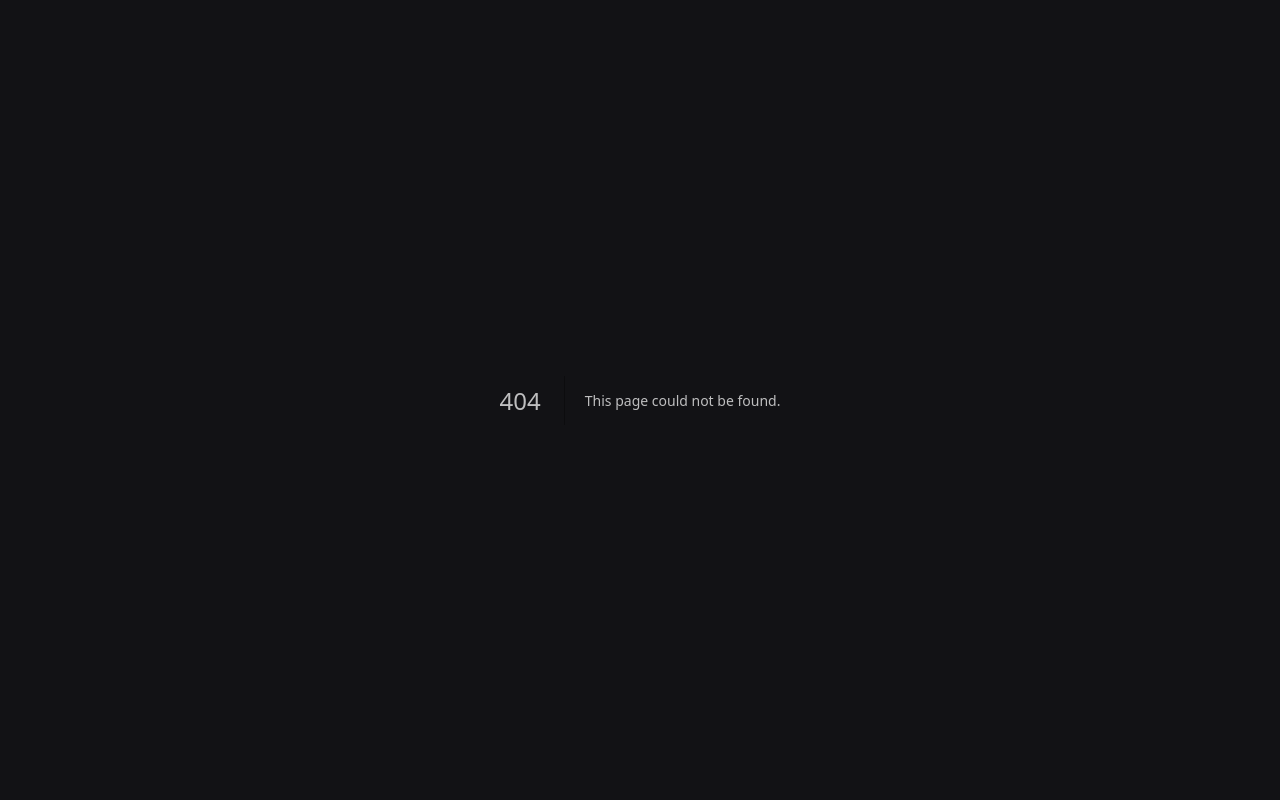
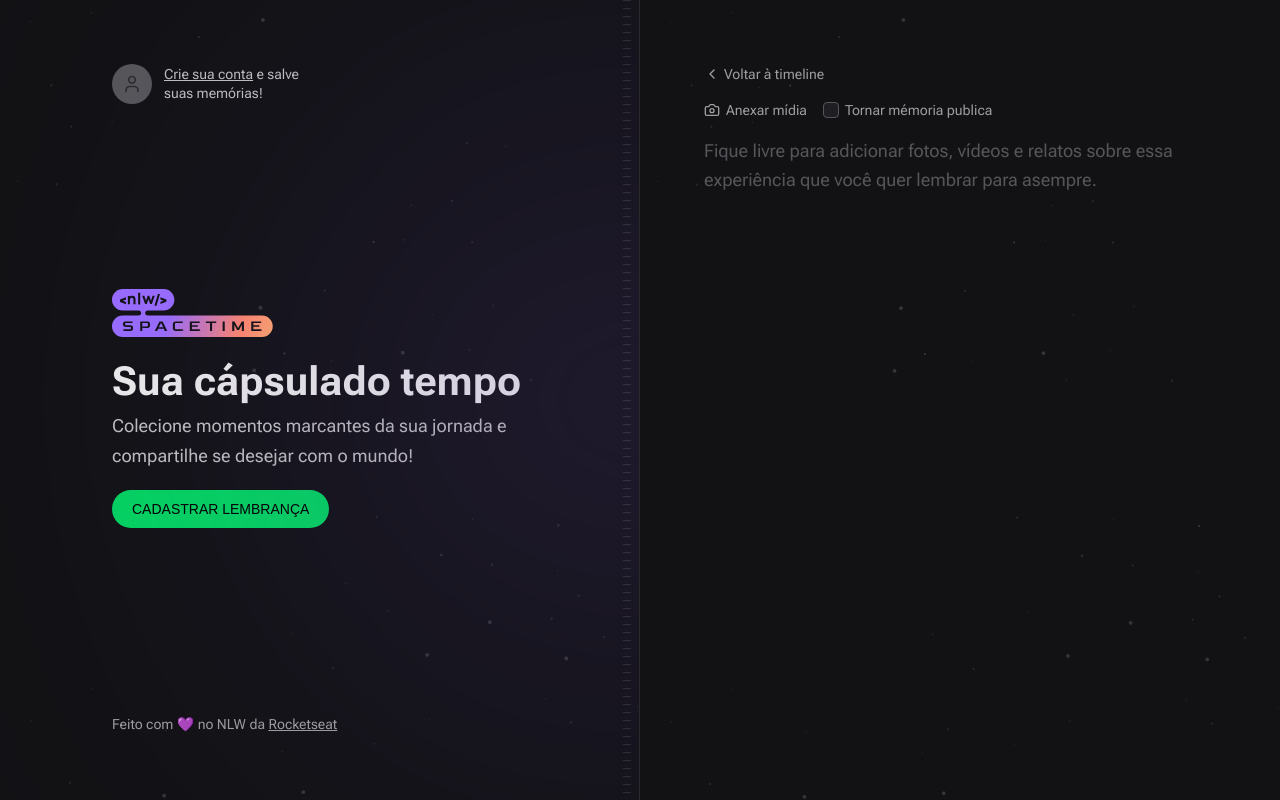
Before and after one commit to Jtomio/ignite-nlw-spacetime, a Next.js app in the folder frontend/: page /memories/new in a window 1280 px wide. Before the commit this address had no page. Built offline with nearby package versions, Linux system fonts and the light colour scheme; no server answers; a web font is replaced by a local one.

Commit message:
Create middleware

```diff
--- a/frontend/package.json
+++ b/frontend/package.json
@@ -27,6 +27,7 @@
   },
   "devDependencies": {
     "@rocketseat/eslint-config": "^1.2.0",
+    "@tailwindcss/forms": "^0.5.3",
     "prettier-plugin-tailwindcss": "^0.3.0"
   }
 }
--- a/frontend/src/app/api/auth/callback/route.ts
+++ b/frontend/src/app/api/auth/callback/route.ts
@@ -5,13 +5,15 @@
   const { searchParams } = new URL(request.url)
   const code = searchParams.get('code')
 
+  const redirectTo = request.cookies.get('redirectTo')?.value
+
   const registerResponse = await api.post('/register', {
     code,
   })
 
   const { token } = registerResponse.data
 
-  const redirectURL = new URL('/', request.url)
+  const redirectURL = redirectTo ?? new URL('/', request.url)
 
   const cookieExpiresInSeconds = 60 * 60 * 24 * 30
 
--- /dev/null
+++ b/frontend/src/app/api/auth/logout/route.ts
@@ -0,0 +1,11 @@
+import { NextRequest, NextResponse } from 'next/server'
+
+export async function GET(request: NextRequest) {
+  const redirectURL = new URL('/', request.url)
+
+  return NextResponse.redirect(redirectURL, {
+    headers: {
+      'Set-Cookie': `token=; Path=/; max-age=0`,
+    },
+  })
+}
--- a/frontend/src/app/layout.tsx
+++ b/frontend/src/app/layout.tsx
@@ -4,6 +4,11 @@
   Roboto_Flex as Roboto,
   Bai_Jamjuree as BaiJamjuree,
 } from 'next/font/google'
+import { Hero } from '@/components/Hero'
+import { Profile } from '@/components/Profile'
+import { Signin } from '@/components/Signin'
+import { Copyright } from '@/components/Copyright'
+import { cookies } from 'next/headers'
 
 const roboto = Roboto({ subsets: ['latin'], variable: '--font-roboto' })
 const baiJamjuree = BaiJamjuree({
@@ -19,12 +24,31 @@
 }
 
 export default function RootLayout({ children }: { children: ReactNode }) {
+  const isAutenticated = cookies().has('token')
+
   return (
     <html lang="en">
       <body
         className={`${roboto.variable} ${baiJamjuree.variable} bg-gray-900 font-sans text-gray-100`}
       >
-        {children}
+        <main className="grid min-h-screen grid-cols-2">
+          {/* Left section */}
+          <div className="relative flex flex-col items-start justify-between overflow-hidden border-r border-white/10 bg-[url(../assets/bg-stars.svg)] bg-cover px-28 py-16">
+            {/* Blur */}
+            <div className="absolute right-0 top-1/2 h-[288px] w-[526px] -translate-y-1/2 translate-x-1/2 rounded-full bg-purple-700 opacity-50 blur-full" />
+            {/* Stripes */}
+            <div className="absolute bottom-0 right-2 top-0 w-2 bg-stripes " />
+            {/* Sign In */}
+            {isAutenticated ? <Profile /> : <Signin />}
+            {/* Hero */}
+            <Hero />
+            {/* Copyright */}
+            <Copyright />
+          </div>
+          <div className="flex flex-col bg-[url(../assets/bg-stars.svg)] bg-cover p-16">
+            {children}
+          </div>
+        </main>
       </body>
     </html>
   )
--- /dev/null
+++ b/frontend/src/app/memories/new/page.tsx
@@ -0,0 +1,48 @@
+import { Camera, ChevronLeft } from 'lucide-react'
+import Link from 'next/link'
+
+export default function NewMemory() {
+  return (
+    <div className="flex flex-1 flex-col gap-4">
+      <Link
+        href="/"
+        className="flex items-center gap-1 text-sm text-gray-200 hover:text-gray-100"
+      >
+        <ChevronLeft className="h-4 w-4" />
+        Voltar à timeline
+      </Link>
+
+      <form className="flex flex-1 flex-col gap-2">
+        <div className="flex items-center gap-4">
+          <label
+            htmlFor="media"
+            className="flex cursor-pointer items-center gap-1.5 text-sm text-gray-200 hover:text-gray-100"
+          >
+            <Camera className="h-4 w-4" />
+            Anexar mídia
+          </label>
+          <label
+            htmlFor="isPublic"
+            className="flex items-center gap-1.5 text-sm text-gray-200 hover:text-gray-100"
+          >
+            <input
+              type="checkbox"
+              name="isPublic"
+              id="isPublic"
+              value="true"
+              className="h-4 w-4 rounded border-gray-400 bg-gray-700 text-purple-500"
+            />
+            Tornar mémoria publica
+          </label>
+        </div>
+        <input type="file" id="media" className="invisible h-0 w-0" />
+        <textarea
+          name="content"
+          spellCheck={false}
+          className="w-full flex-1 resize-none rounded border-0 bg-transparent p-0 text-lg leading-relaxed text-gray-100 placeholder:text-gray-400 focus:ring-0"
+          placeholder="Fique livre para adicionar fotos, vídeos e relatos sobre essa experiência que você quer lembrar para asempre."
+        />
+      </form>
+    </div>
+  )
+}
--- a/frontend/src/app/page.tsx
+++ b/frontend/src/app/page.tsx
@@ -1,34 +1,12 @@
-import { cookies } from 'next/headers'
-import { Copyright } from '@/components/Copyright'
 import { EmptyMemories } from '@/components/EmptyMemories'
-import { Hero } from '@/components/Hero'
-import { Signin } from '@/components/Signin'
-import { Profile } from '@/components/Profile'
 
 export default function Home() {
-  const isAutenticated = cookies().has('token')
-
   return (
     <>
-      <main className="grid min-h-screen grid-cols-2">
-        {/* Left section */}
-        <div className="relative flex flex-col items-start justify-between overflow-hidden border-r border-white/10 bg-[url(../assets/bg-stars.svg)] bg-cover px-28 py-16">
-          {/* Blur */}
-          <div className="absolute right-0 top-1/2 h-[288px] w-[526px] -translate-y-1/2 translate-x-1/2 rounded-full bg-purple-700 opacity-50 blur-full" />
-          {/* Stripes */}
-          <div className="absolute bottom-0 right-2 top-0 w-2 bg-stripes " />
-          {/* Sign In */}
-          {isAutenticated ? <Profile /> : <Signin />}
-          {/* Hero */}
-          <Hero />
-          {/* Copyright */}
-          <Copyright />
-        </div>
-        {/* Right section */}
-        <div className="flex flex-col bg-[url(../assets/bg-stars.svg)] bg-cover p-16">
-          <EmptyMemories />
-        </div>
-      </main>
+      {/* Right section */}
+      <div className="flex flex-col bg-[url(../assets/bg-stars.svg)] bg-cover p-16">
+        <EmptyMemories />
+      </div>
     </>
   )
 }
--- a/frontend/src/components/Hero.tsx
+++ b/frontend/src/components/Hero.tsx
@@ -1,3 +1,4 @@
+import Link from 'next/link'
 import nlwLogo from '../assets/nlw-spacetime-logo.svg'
 import Image from 'next/image'
 
@@ -15,12 +16,12 @@
           com o mundo!
         </p>
       </div>
-      <a
-        href=""
+      <Link
+        href="/memories/new"
         className="inline-block rounded-full bg-green-500 px-5 py-3 font-alt text-sm uppercase leading-none text-black hover:bg-green-600"
       >
         CADASTRAR LEMBRANÇA
-      </a>
+      </Link>
     </div>
   )
 }
--- a/frontend/src/components/Profile.tsx
+++ b/frontend/src/components/Profile.tsx
@@ -15,7 +15,10 @@
       />
       <p className="max-w-[140px] text-sm leading-snug">
         {name}
-        <a href="" className="block text-red-400 hover:text-red-300">
+        <a
+          href="/api/auth/logout"
+          className="block text-red-400 hover:text-red-300"
+        >
           Sair
         </a>
       </p>
--- a/frontend/tailwind.config.js
+++ b/frontend/tailwind.config.js
@@ -93,5 +93,5 @@
       },
     },
   },
-  plugins: [],
+  plugins: [require('@tailwindcss/forms')],
 }
```
Also changed, not shown: frontend/src/middleware.ts (added, +21 -0 lines), 1 other file (tests, documents, lock files or other folders).
